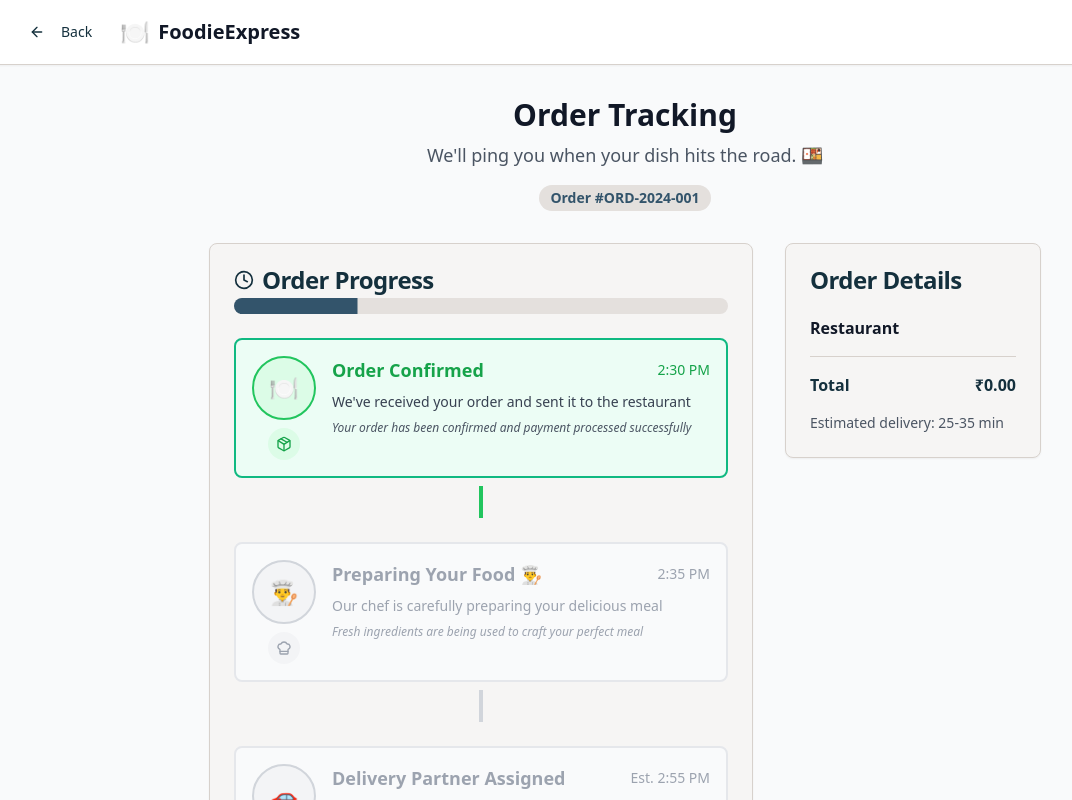
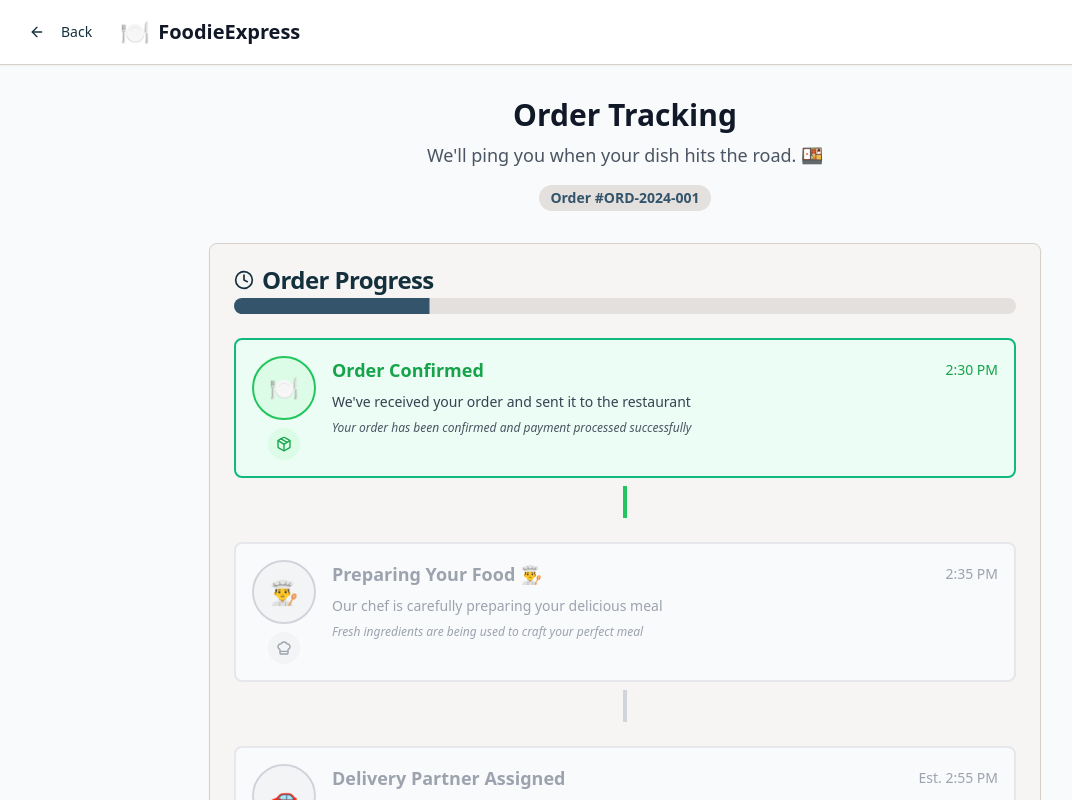
Before and after one commit to Yashchhelavada/bitebuddy, a React (Vite) app: page /order-tracking in a window 1280 px wide. Shown: the top 800 px of the page, without its empty margins (15-1087 px from the left). Built offline with nearby package versions, Linux system fonts and the light colour scheme.

Commit message:
Remove order details from page
Removed the order details section from the delivery page.

```diff
--- a/src/pages/OrderTracking.tsx
+++ b/src/pages/OrderTracking.tsx
@@ -144,9 +144,9 @@ const OrderTracking = () => {
           </Badge>
         </div>
 
-        <div className="grid grid-cols-1 lg:grid-cols-3 gap-8">
+        <div className="grid grid-cols-1 gap-8">
           {/* Tracking Timeline */}
-          <div className="lg:col-span-2">
+          <div>
             <Card>
               <CardHeader>
                 <CardTitle className="flex items-center space-x-2">
@@ -275,51 +275,6 @@ const OrderTracking = () => {
               </Card>
             )}
           </div>
-
-          {/* Order Summary */}
-          <div className="lg:col-span-1">
-            <Card className="sticky top-24">
-              <CardHeader>
-                <CardTitle>Order Details</CardTitle>
-              </CardHeader>
-              <CardContent className="space-y-4">
-                <div>
-                  <h3 className="font-semibold text-gray-900 mb-2">{order.restaurant}</h3>
-                  <div className="space-y-2">
-                    {order.items.map((item, index) => (
-                      <div key={index} className="flex justify-between text-sm">
-                        <span>{item.quantity}x {item.name}</span>
-                        <span>₹{(item.price * item.quantity).toFixed(2)}</span>
-                      </div>
-                    ))}
-                  </div>
-                </div>
-                <hr />
-                <div className="flex justify-between font-bold">
-                  <span>Total</span>
-                  <span>₹{order.total.toFixed(2)}</span>
-                </div>
-                <div className="text-sm text-gray-600">
-                  <p>Estimated delivery: {order.estimatedDelivery}</p>
-                </div>
-
-                {currentStep === 4 && (
-                  <div className="pt-4 space-y-3">
-                    <div className="p-3 bg-green-50 border border-green-200 rounded-lg text-center">
-                      <p className="text-green-700 font-medium">🎉 Order Delivered Successfully!</p>
-                      <p className="text-green-600 text-sm mt-1">Thank you for choosing us. Enjoy your meal!</p>
-                    </div>
-                    <Button className="w-full bg-orange-600 hover:bg-orange-700">
-                      Rate Your Experience ⭐
-                    </Button>
-                    <Button variant="outline" className="w-full">
-                      Reorder This Meal 🔁
-                    </Button>
-                  </div>
-                )}
-              </CardContent>
-            </Card>
-          </div>
         </div>
       </div>
     </div>
```
